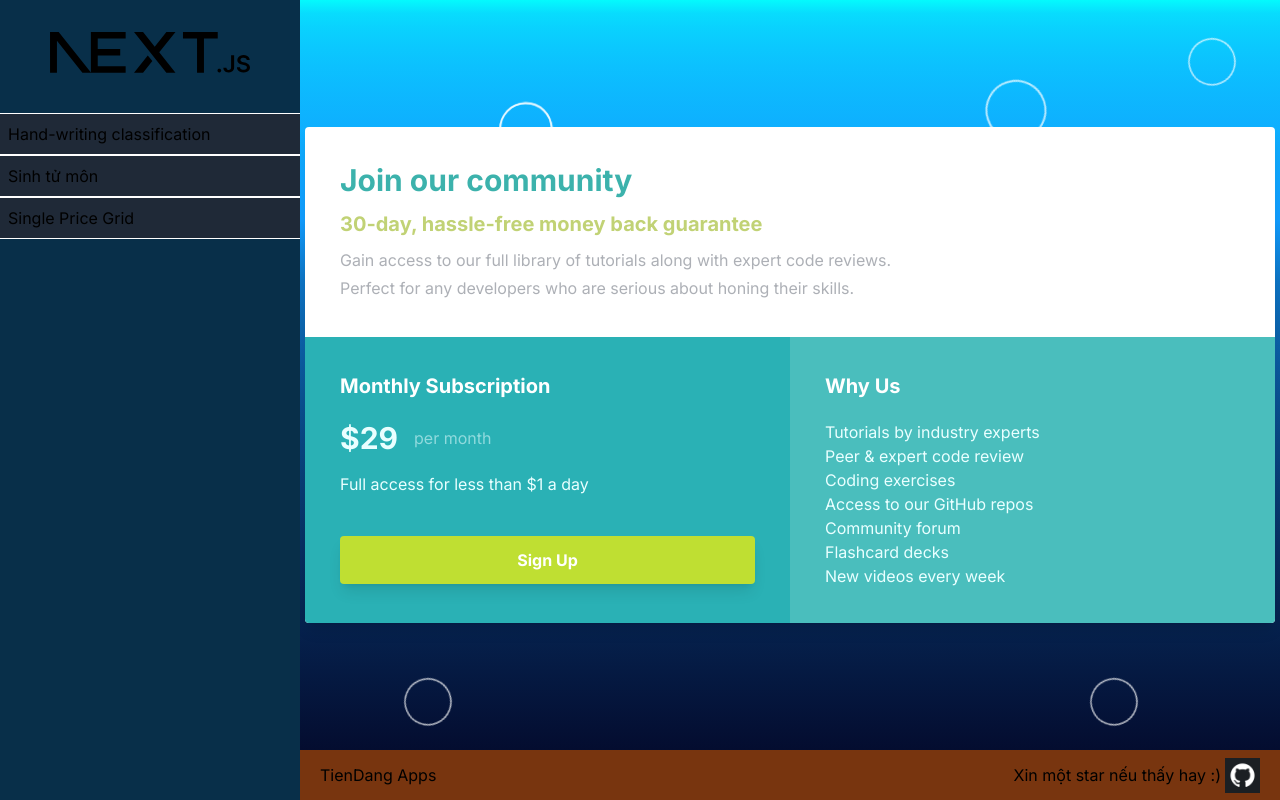
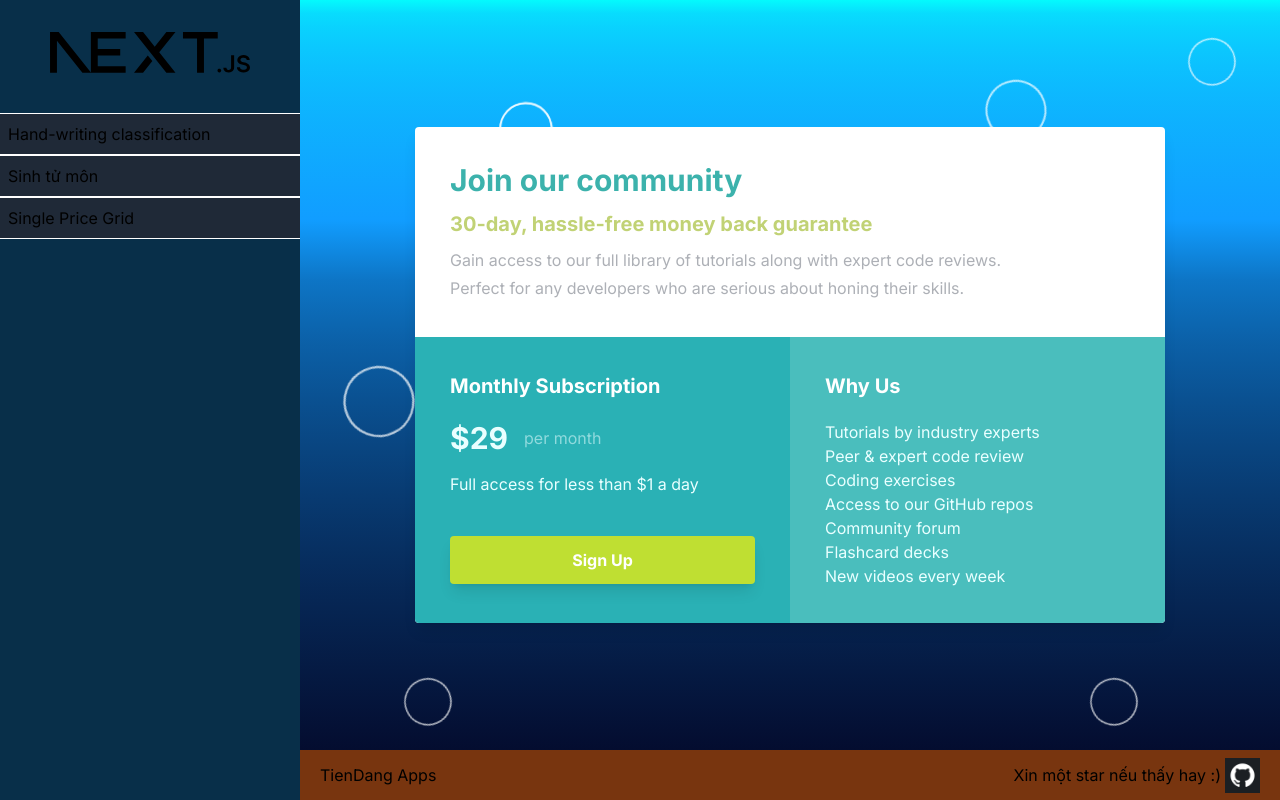
Before and after one commit to quoctienkt/quoctienkt, a Next.js app: page /test/apps/single-price-grid in a window 1280 px wide. Built offline with nearby package versions, Linux system fonts and the light colour scheme.

Commit message:
enhancement: improve single-price-grid

```diff
--- a/src/app/apps/single-price-grid/page.tsx
+++ b/src/app/apps/single-price-grid/page.tsx
@@ -19,7 +19,9 @@ export default function Page() {
   return (
     <>
       {/* <DesignPreview designImgSrc={desktopDesign}> */}
-      <SinglePriceGrid></SinglePriceGrid>
+      <section className="w-[750px]">
+        <SinglePriceGrid></SinglePriceGrid>
+      </section>
       {/* </DesignPreview> */}
     </>
   );
--- a/src/components/layout/Layout.module.css
+++ b/src/components/layout/Layout.module.css
@@ -17,9 +17,8 @@
     }
 
     & > main {
-      @apply flex items-center justify-center overflow-auto;
+      @apply flex items-center justify-center p-1 max-lg:p-0;
       flex: 1 1 100%;
-      padding: 5px;
       position: relative;
     }
 
```
